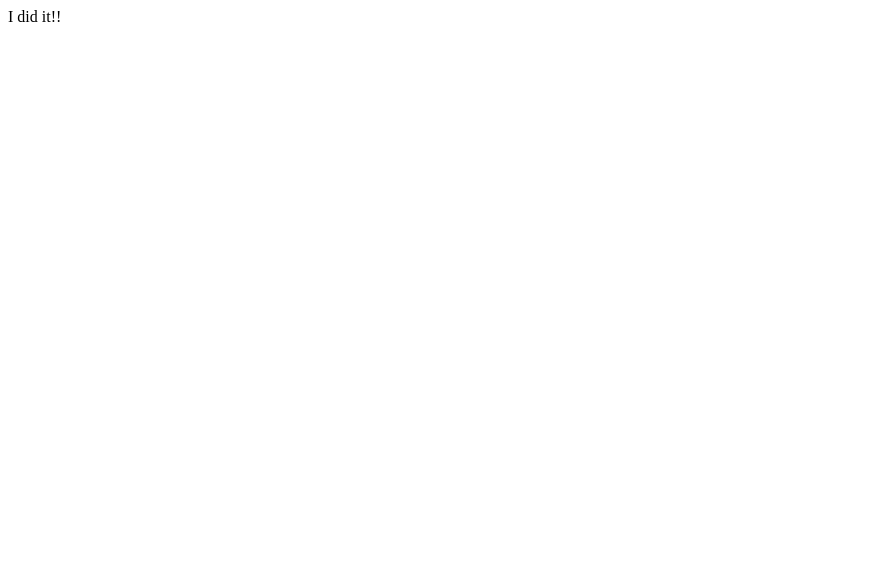
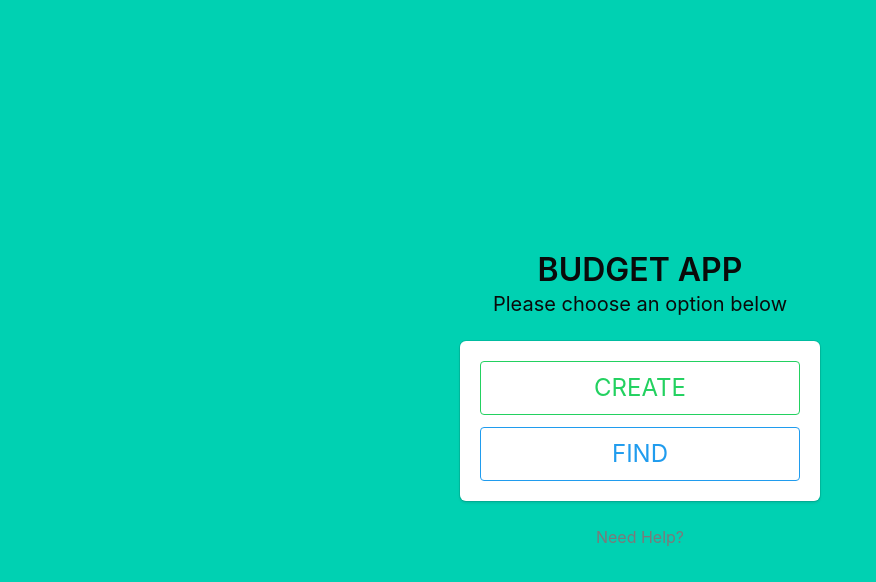
Before and after one commit to JSR88431/budget-app, a website: page public/budget.html in a window 1280 px wide. Shown: the whole page, without its empty margins (0-876 px from the left). Drawn offline with nearby package versions, Linux system fonts and the light colour scheme.

Commit message:
home wirefram

```diff
--- a/public/budget.html
+++ b/public/budget.html
@@ -1,12 +1,45 @@
+
 <!DOCTYPE html>
-<html lang="en">
+<html>
+
 <head>
-    <meta charset="UTF-8">
-    <meta name="viewport" content="width=device-width, initial-scale=1.0">
-    <meta http-equiv="X-UA-Compatible" content="ie=edge">
-    <title>Document</title>
+  <meta charset="utf-8">
+  <meta http-equiv="X-UA-Compatible" content="IE=edge">
+  <meta name="viewport" content="width=device-width, initial-scale=1">
+  <title>BUDGET</title>
+  <link rel="stylesheet" href="https://cdnjs.cloudflare.com/ajax/libs/bulma/0.7.1/css/bulma.min.css" />
 </head>
+
 <body>
-     I did it!!
+  <section class="hero is-primary is-fullheight">
+    <div class="hero-body">
+      <div class="container has-text-centered">
+        <div class="column is-4 is-offset-4">
+          <h2 class="title has-text-black">BUDGET APP</h2>
+          <p class="subtitle has-text-black">Please choose an option below</p>
+          <div class="box">
+            <form>
+              <div class="field">
+                <div class="control">
+                  <a class="button is-info is-success is-outlined is-large is-fullwidth">CREATE</a>
+                </div>
+              </div>
+
+              <div class="field">
+                <div class="control">
+                  <a class="button is-info is-info is-outlined is-large is-fullwidth">FIND</a>
+                </div>
+              </div>
+            </form>
+          </div>
+          <p class="has-text-grey">
+            <a href="https://www.google.com/">Need Help?</a>
+          </p>
+        </div>
+      </div>
+    </div>
+  </section>
+  <script async type="text/javascript" src="../js/bulma.js"></script>
 </body>
+
 </html>
```
